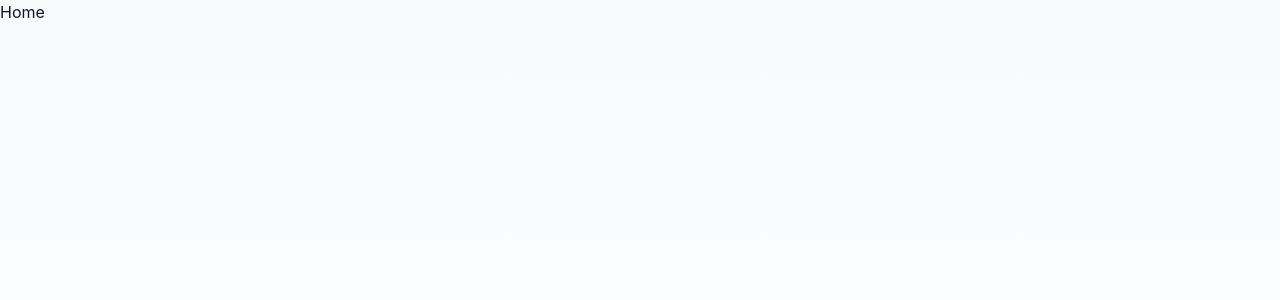
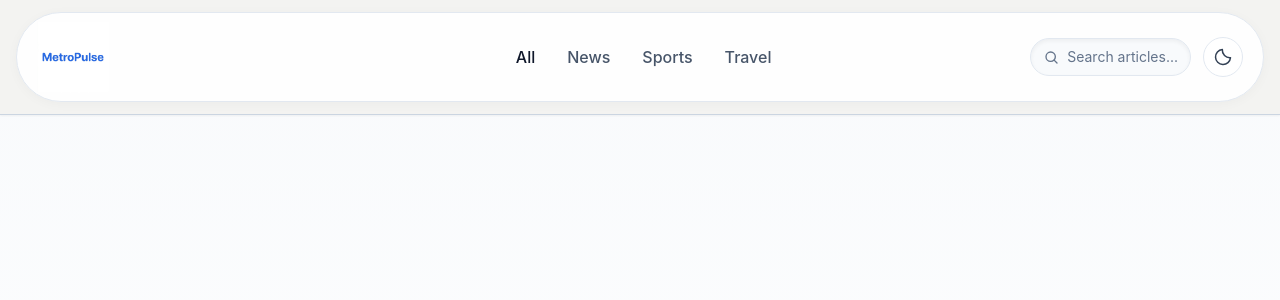
Before and after one commit to mirhamza123/BLOG-POST, a React (Vite) app in the folder metro-pulse/: page / in a window 1280 px wide. Shown: the top 300 px of the page. Built offline with nearby package versions, Linux system fonts and the light colour scheme.

Commit message:
blog post make

```diff
--- a/metro-pulse/src/components/Navbar.jsx
+++ b/metro-pulse/src/components/Navbar.jsx
@@ -1,7 +1,80 @@
-import React from "react";
+import logo from "../assets/logo.png";
+
+const navLinks = ["All", "News", "Sports", "Travel"];
 
 function Navbar() {
-  return <div>Navbar</div>;
+  return (
+    <header className="w-full border-b border-slate-300 bg-[#f3f3f1] px-4 py-3 shadow-sm">
+      <div className="mx-auto flex max-w-[1400px] items-center justify-between gap-6 rounded-full border border-slate-200 bg-white/90 px-5 py-2 shadow-[0_2px_12px_rgba(15,23,42,0.03)] backdrop-blur-sm">
+        <div className="flex min-w-[220px] items-center">
+          <img
+            src={logo}
+            alt="MetroPulse logo"
+            className="h-[72px] w-auto object-contain"
+          />
+        </div>
+
+        <nav className="hidden items-center justify-center gap-8 md:flex">
+          {navLinks.map((item, index) => (
+            <a
+              key={item}
+              href="#"
+              className={`text-base font-medium transition ${
+                index === 0
+                  ? "text-slate-900"
+                  : "text-slate-600 hover:text-slate-900"
+              }`}
+            >
+              {item}
+            </a>
+          ))}
+        </nav>
+
+        <div className="flex items-center gap-3">
+          <div className="flex items-center gap-2 rounded-full border border-slate-200 bg-slate-50 px-3 py-2 text-slate-500 shadow-inner">
+            <svg
+              xmlns="http://www.w3.org/2000/svg"
+              className="h-4 w-4"
+              fill="none"
+              viewBox="0 0 24 24"
+              stroke="currentColor"
+              strokeWidth={2}
+            >
+              <path
+                strokeLinecap="round"
+                strokeLinejoin="round"
+                d="M21 21l-4.35-4.35m1.85-5.15a7 7 0 11-14 0 7 7 0 0114 0z"
+              />
+            </svg>
+            <span className="hidden text-sm text-slate-500 sm:inline">
+              Search articles...
+            </span>
+          </div>
+
+          <button
+            type="button"
+            aria-label="Toggle theme"
+            className="flex h-10 w-10 items-center justify-center rounded-full border border-slate-200 bg-white text-slate-700 transition hover:bg-slate-100"
+          >
+            <svg
+              xmlns="http://www.w3.org/2000/svg"
+              className="h-5 w-5"
+              fill="none"
+              viewBox="0 0 24 24"
+              stroke="currentColor"
+              strokeWidth={1.8}
+            >
+              <path
+                strokeLinecap="round"
+                strokeLinejoin="round"
+                d="M21 12.79A9 9 0 0111.21 3a9 9 0 109.79 9.79z"
+              />
+            </svg>
+          </button>
+        </div>
+      </div>
+    </header>
+  );
 }
 
 export default Navbar;
--- a/metro-pulse/src/pages/Home.jsx
+++ b/metro-pulse/src/pages/Home.jsx
@@ -1,7 +1,12 @@
 import React from "react";
+import Navbar from "../components/Navbar";
 
 function Home() {
-  return <div>Home</div>;
+  return (
+    <div>
+      <Navbar />
+    </div>
+  );
 }
 
 export default Home;
```
Also changed, not shown: 10 other files (tests, documents, lock files or other folders).
